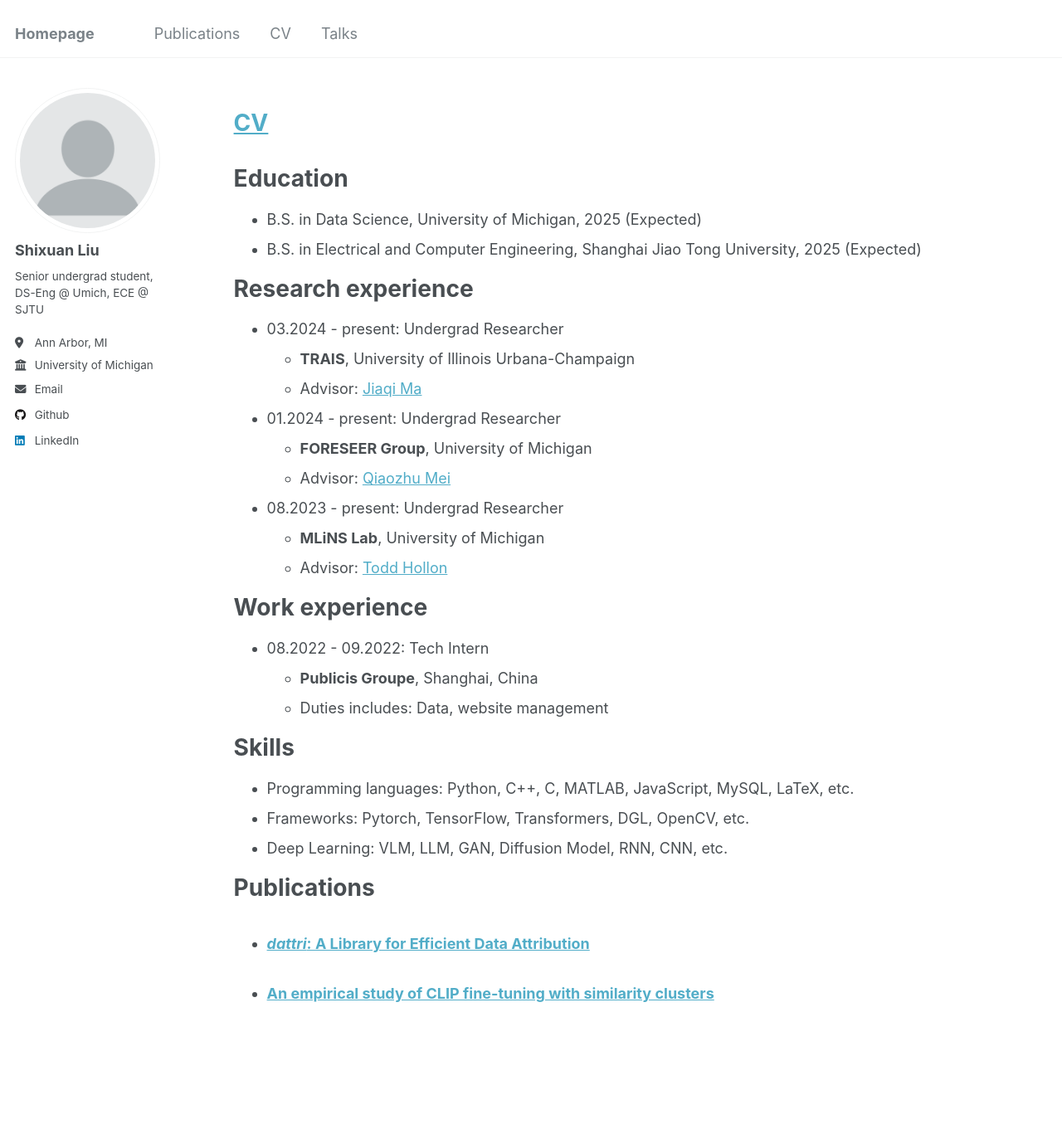
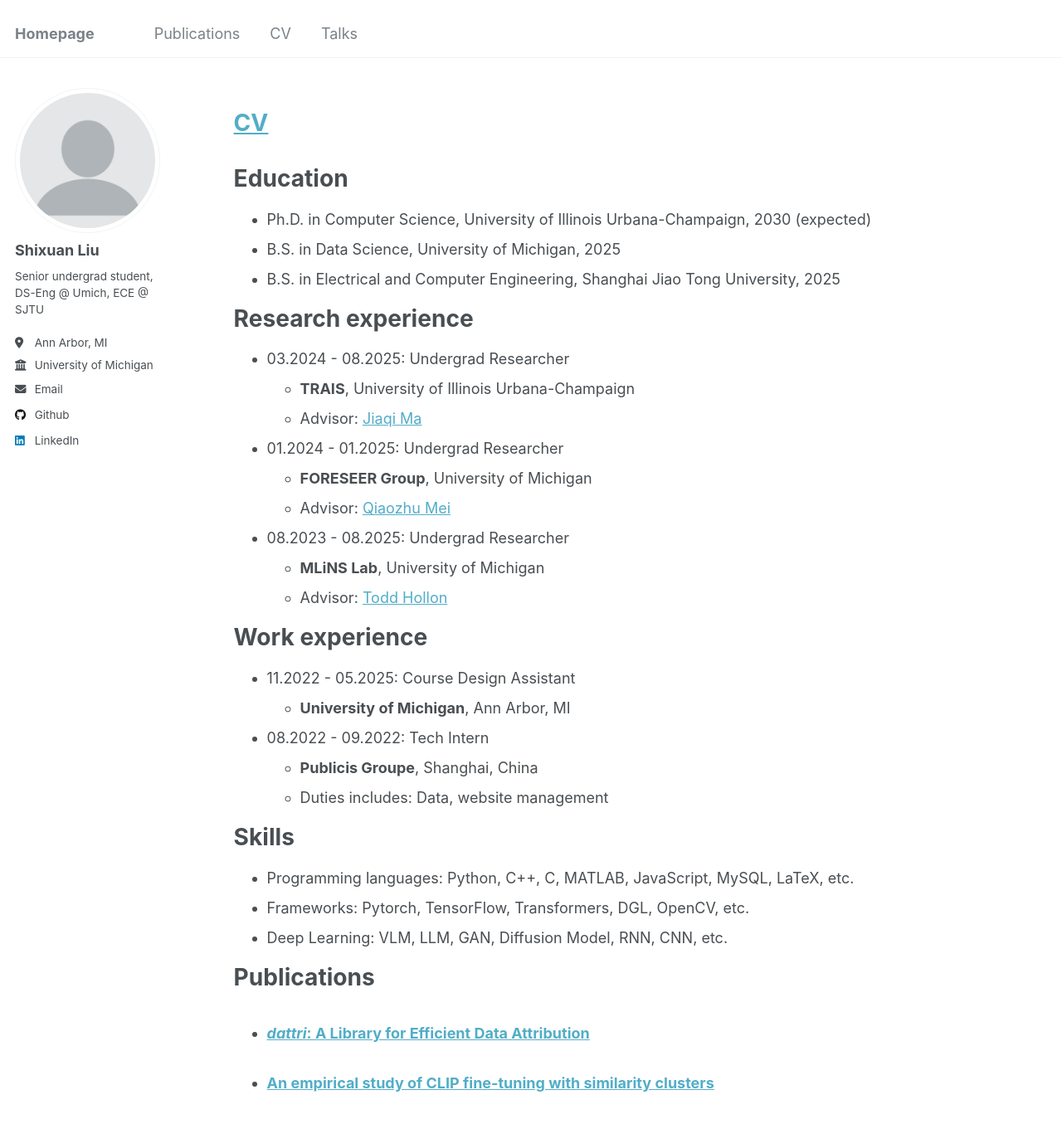
Before and after one commit to sx-liu/sx-liu.github.io, a Jekyll site: the page built from _pages/cv.md, in a window 1280 px wide and 1400 px high. Shown: the top 1355 px of the window at 83% size. Built offline with Jekyll 4.4.1, drawn with Linux system fonts in a browser that asks for light colours.

Commit message:
Update cv

```diff
--- a/_pages/cv.md
+++ b/_pages/cv.md
@@ -1,6 +1,6 @@
 ---
 layout: archive
-title: "[CV](https://drive.google.com/file/d/1ktacUzSJfesbWrBVX2v4tRRjPiuCAyZa/view?usp=sharing)"
+title: "[CV](https://drive.google.com/file/d/188clcJYN2N8DBZcFtnhHjPQGTHwLaV46/view?usp=sharing)"
 permalink: /cv/
 author_profile: true
 redirect_from:
@@ -11,27 +11,28 @@ redirect_from:
 
 Education
 ======
-* B.S. in Data Science, University of Michigan, 2025 (Expected)
-* B.S. in Electrical and Computer Engineering, Shanghai Jiao Tong University, 2025 (Expected)
+* Ph.D. in Computer Science, University of Illinois Urbana-Champaign, 2030 (expected)
+* B.S. in Data Science, University of Michigan, 2025
+* B.S. in Electrical and Computer Engineering, Shanghai Jiao Tong University, 2025
 
 Research experience
 ======
-* 03.2024 - present: Undergrad Researcher
+* 03.2024 - 08.2025: Undergrad Researcher
   * **TRAIS**, University of Illinois Urbana-Champaign
   * Advisor: [Jiaqi Ma](https://jiaqima.github.io/)
 
-* 01.2024 - present: Undergrad Researcher
+* 01.2024 - 01.2025: Undergrad Researcher
   * **FORESEER Group**, University of Michigan
   * Advisor: [Qiaozhu Mei](https://umich-foreseer.github.io/)
 
-* 08.2023 - present: Undergrad Researcher
+* 08.2023 - 08.2025: Undergrad Researcher
   * **MLiNS Lab**, University of Michigan
   * Advisor: [Todd Hollon](https://mlins.org/)
 
 Work experience
 ======
-<!-- * 11.2022-present: Course Design Assistant
-  * **University of Michigan**, Ann Arbor, MI -->
+* 11.2022 - 05.2025: Course Design Assistant
+  * **University of Michigan**, Ann Arbor, MI
 
 * 08.2022 - 09.2022: Tech Intern
   * **Publicis Groupe**, Shanghai, China
```
